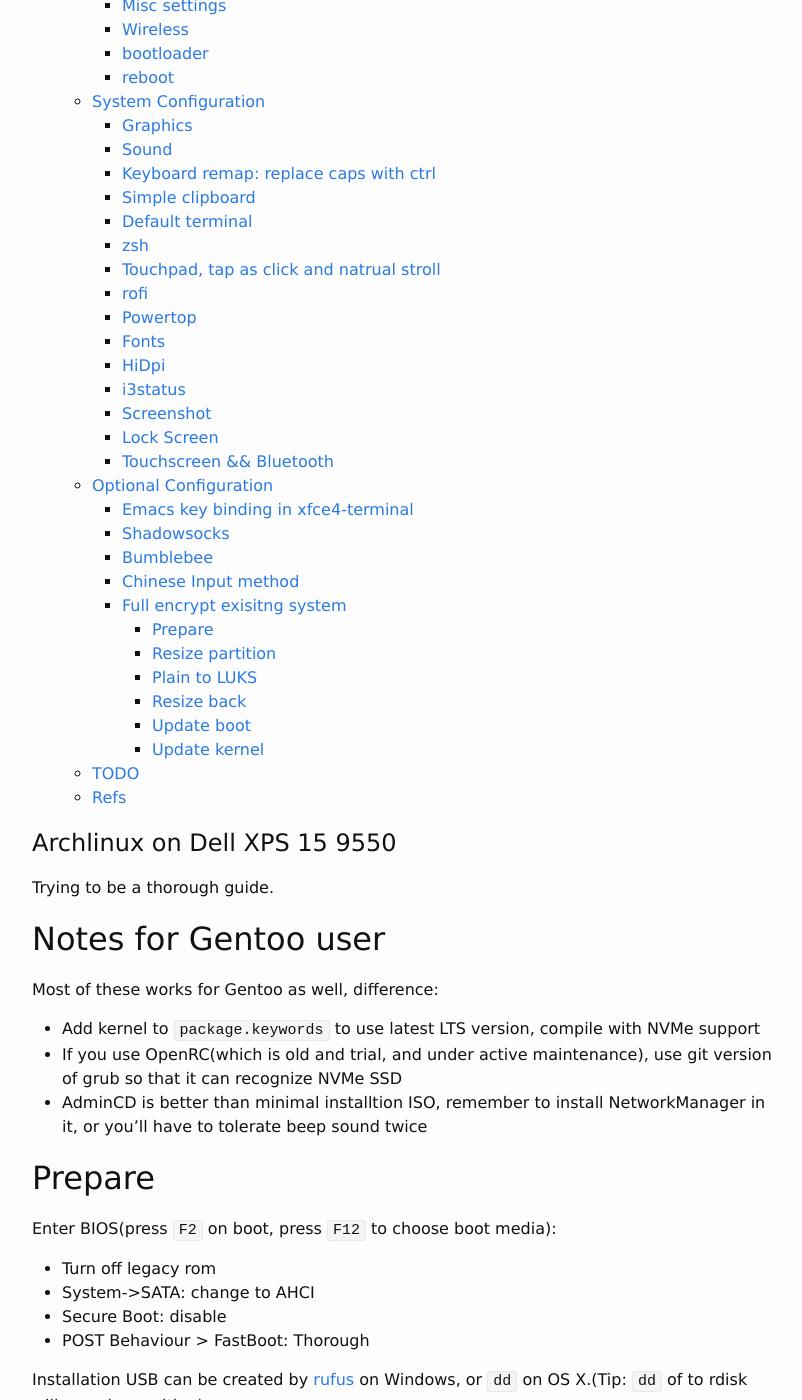
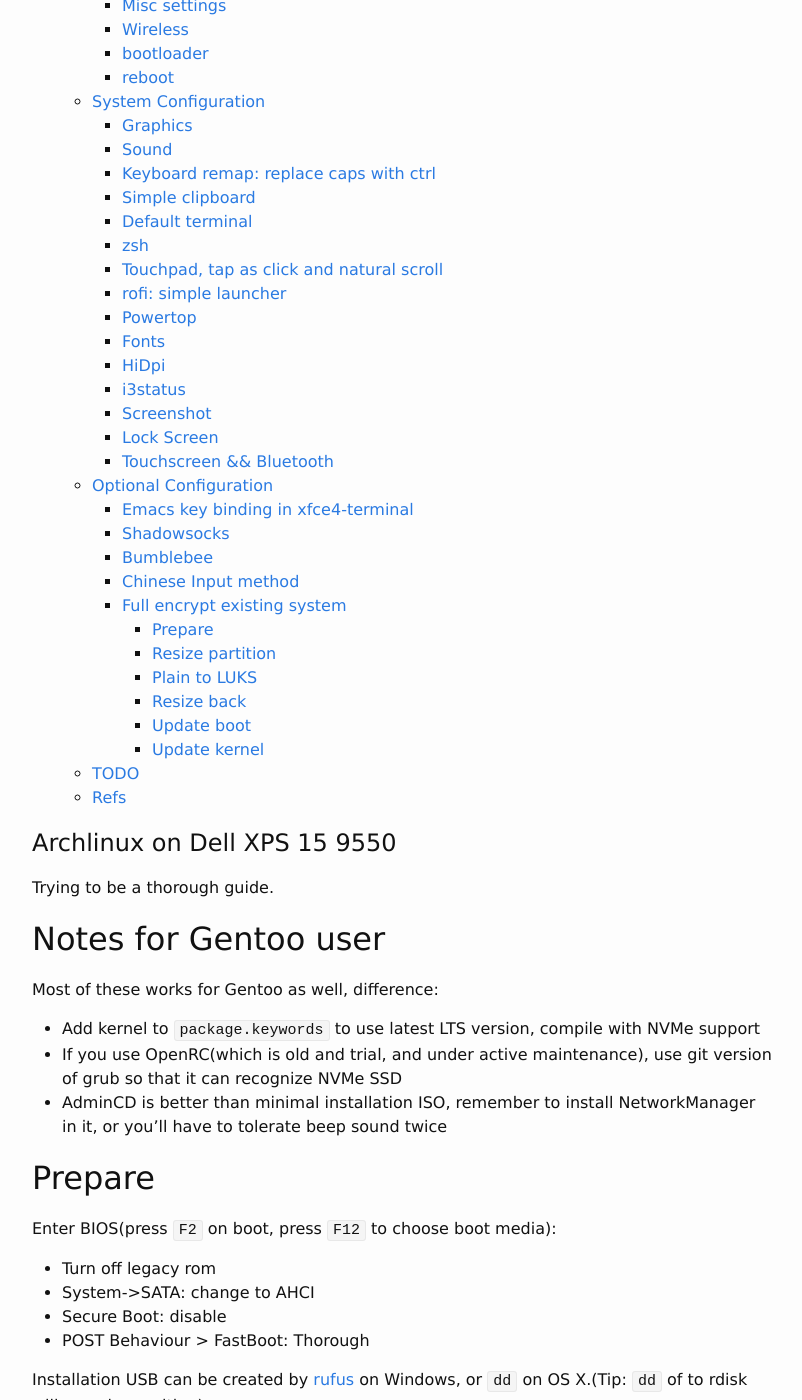
Before and after one commit to ahxxm/ahxxm.github.io, a Jekyll site: the page built from _posts/2016-04-19-arch-xps-9550.md, in a window 1280 px wide and 1400 px high, scrolled down 389 px. Shown: the whole window, without its empty margins (238-1040 px from the left). Built offline with Jekyll 4.4.1, drawn with Linux system fonts in a browser that asks for light colours; some of the changed text lies outside the part shown.

Commit message:
fix typo

```diff
--- a/_posts/2016-04-19-arch-xps-9550.md
+++ b/_posts/2016-04-19-arch-xps-9550.md
@@ -27,8 +27,8 @@ categories:
     - [Simple clipboard](#simple-clipboard)
     - [Default terminal](#default-terminal)
     - [zsh](#zsh)
-    - [Touchpad, tap as click and natrual stroll](#touchpad-tap-as-click-and-natrual-stroll)
-    - [rofi](#rofi)
+    - [Touchpad, tap as click and natural scroll](#touchpad-tap-as-click-and-natural-scroll)
+    - [rofi: simple launcher](#rofi)
     - [Powertop](#powertop)
     - [Fonts](#fonts)
     - [HiDpi](#hidpi)
@@ -41,7 +41,7 @@ categories:
     - [Shadowsocks](#shadowsocks)
     - [Bumblebee](#bumblebee)
     - [Chinese Input method](#chinese-input-method)
-    - [Full encrypt exisitng system](#full-encrypt-exisitng-system)
+    - [Full encrypt existing system](#full-encrypt-existing-system)
       - [Prepare](#prepare-1)
       - [Resize partition](#resize-partition)
       - [Plain to LUKS](#plain-to-luks)
@@ -63,7 +63,7 @@ Most of these works for Gentoo as well, difference:
 
 - Add kernel to `package.keywords` to use latest LTS version, compile with NVMe support
 - If you use OpenRC(which is old and trial, and under active maintenance), use git version of grub so that it can recognize NVMe SSD
-- AdminCD is better than minimal installtion ISO, remember to install NetworkManager in it, or you'll have to tolerate beep sound twice
+- AdminCD is better than minimal installation ISO, remember to install NetworkManager in it, or you'll have to tolerate beep sound twice
 
 
 ## Prepare
@@ -316,7 +316,7 @@ oh-my-zsh default setting is quite good.
     sh -c "$(curl -fsSL https://raw.githubusercontent.com/robbyrussell/oh-my-zsh/master/tools/install.sh)"
 
 
-### Touchpad, tap as click and natrual stroll
+### Touchpad, tap as click and natural scroll
 
 add `30-touchpad.conf` to `/etc/X11/xorg.conf.d/`:
 
@@ -545,7 +545,7 @@ Append this to `~/.config/i3/config` to make it auto start:
     exec_always ibus-daemon -drx
 
 
-### Full encrypt exisitng system
+### Full encrypt existing system
 
 It's strongly recommended to setup luks during partitioning, however I forgot to do that.
 
```
